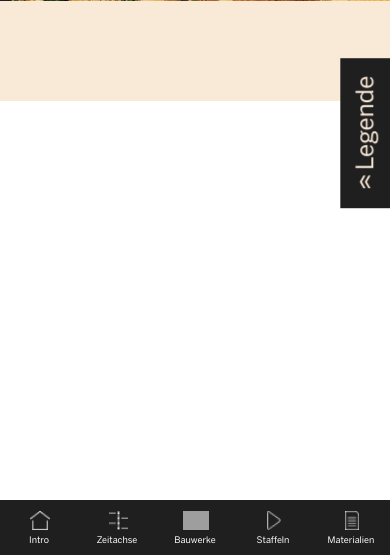
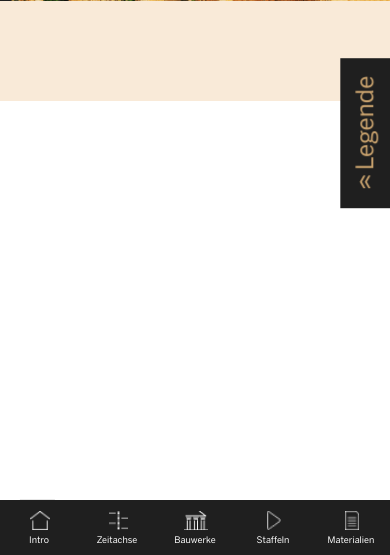
Before and after one commit to ReisReisReis1/bp55, a Django app: page /timeline/ in a window 390 px wide. Shown: the part 289-844 px from the top of the page. Run offline with Django 3.2, Linux system fonts and the light colour scheme; data that the repository does not hold is empty; some libraries are stand-ins or nearby versions; grey boxes are pictures that could not be loaded.

Commit message:
Added back to top icon, modified index on timeline, added mobile menu icon

```diff
--- a/filter_page/templates/filter.html
+++ b/filter_page/templates/filter.html
@@ -60,6 +60,9 @@
             <h1 class="subheader-text">BAUWERKE</h1>
         </div>
     </div>
+
+    <!-- Get 'back to top' button -->
+    <a href="" class="back-to-top font-bebas-neue" role="button"><h4 class="m-0">«</h4></a>
 
     <div class="search-filters font-calluna">
         <div class="container">
--- a/search/templates/search.html
+++ b/search/templates/search.html
@@ -18,6 +18,9 @@
             <h1 class="subheader-text">Suche:&nbsp; {{ Active_Filter.search_request }}</h1>
         </div>
     </div>
+
+    <!-- Get 'back to top' button -->
+    <a href="" class="back-to-top font-bebas-neue" role="button"><h4 class="m-0">«</h4></a>
 
     <div class="search-body">
         <div class="container">
--- a/static/css/style.css
+++ b/static/css/style.css
@@ -94,10 +94,12 @@
     Styling of the 'back to top' button
  */
 .back-to-top {
-    font-size: 1.5rem !important;
+    color: #CAA36E !important;
+    background-color: #1F1F1F;
     font-weight: 700 !important;
-    border: solid 2px !important;
     position: fixed;
     bottom: 20px;
     left: 20px;
+    padding: 0 11px 6px 11px;
+    transform: rotate(90deg);
 }
--- a/templates/mobile_nav_footer.html
+++ b/templates/mobile_nav_footer.html
@@ -25,7 +25,7 @@
                 </div>
                 <div class="col mobile-footer-menu-item align-items-center">
                     <a href="{% url 'filter_page:filter' %}">
-                        <img src="{% static 'mobile-filter.png' %}" class="nav-img mx-auto d-block">
+                        <img src="{% static 'mobile-buildings.png' %}" class="nav-img mx-auto d-block">
                     </a>
                     <p class="nav-text">Bauwerke</p>
                 </div>
--- a/timeline/static/timeline.css
+++ b/timeline/static/timeline.css
@@ -38,7 +38,7 @@
 .index-header {
     cursor: pointer;
     width: 100%;
-    color: #F9EAD8;
+    color: #CAA36E;
 }
 
 .index-header-close {
@@ -141,6 +141,7 @@
 
 /* To realise the overlapping of pictures, set a negative margin to the thumbnail divs */
 .overlapping {
+    padding-right: 20px !important;
     margin-top: -2%;
     margin-bottom: -2%;
 }
--- a/timeline/templates/timeline.html
+++ b/timeline/templates/timeline.html
@@ -38,13 +38,16 @@
         </div>
     </div>
 
+    <!-- Get 'back to top' button -->
+    <a href="" class="back-to-top font-bebas-neue" role="button"><h4 class="m-0">«</h4></a>
+
     <!-- Create index -->
     <div class="d-flex justify-content-center index-o index-hide" id="index-open">
         <div class="index-open">
             <!-- Index header -->
             <div class="row row-no-margin index-header" onclick='hideIndex("index-open","index-close")'>
-                <div class="col"><h4>Legende</h4></div>
-                <div class="d-flex justify-content-center index-button col-2" id="index-button"><h4>»</h4></div>
+                <div class="col font-bebas-neue"><h4>Legende</h4></div>
+                <div class="d-flex justify-content-center index-button col-2 font-bebas-neue" id="index-button"><h4>»</h4></div>
             </div>
             <!-- Index body with all eras -->
             <ul class="list-group">
@@ -137,7 +140,7 @@
                 </div>
                 {% else %}
                 {% endif %}
-                <div class="col-md-3 no-padding overlapping" style="padding-right: 20px;">
+                <div class="col-md-3 no-padding overlapping">
                     <!-- test if image is present, or default should be used -->
                     {% if not building_thumbnail == None %}
                     <a class="img d-flex align-items-center justify-content-center" href="{% url 'details_page:detailed' building_id=building.id %}"><img class="thumbnail mh-100 mw-100" src="/media/{{ building_thumbnail.picture }}"></a>
```
Also changed, not shown: static/logo.svg (added), static/mobile-buildings.png (added).
